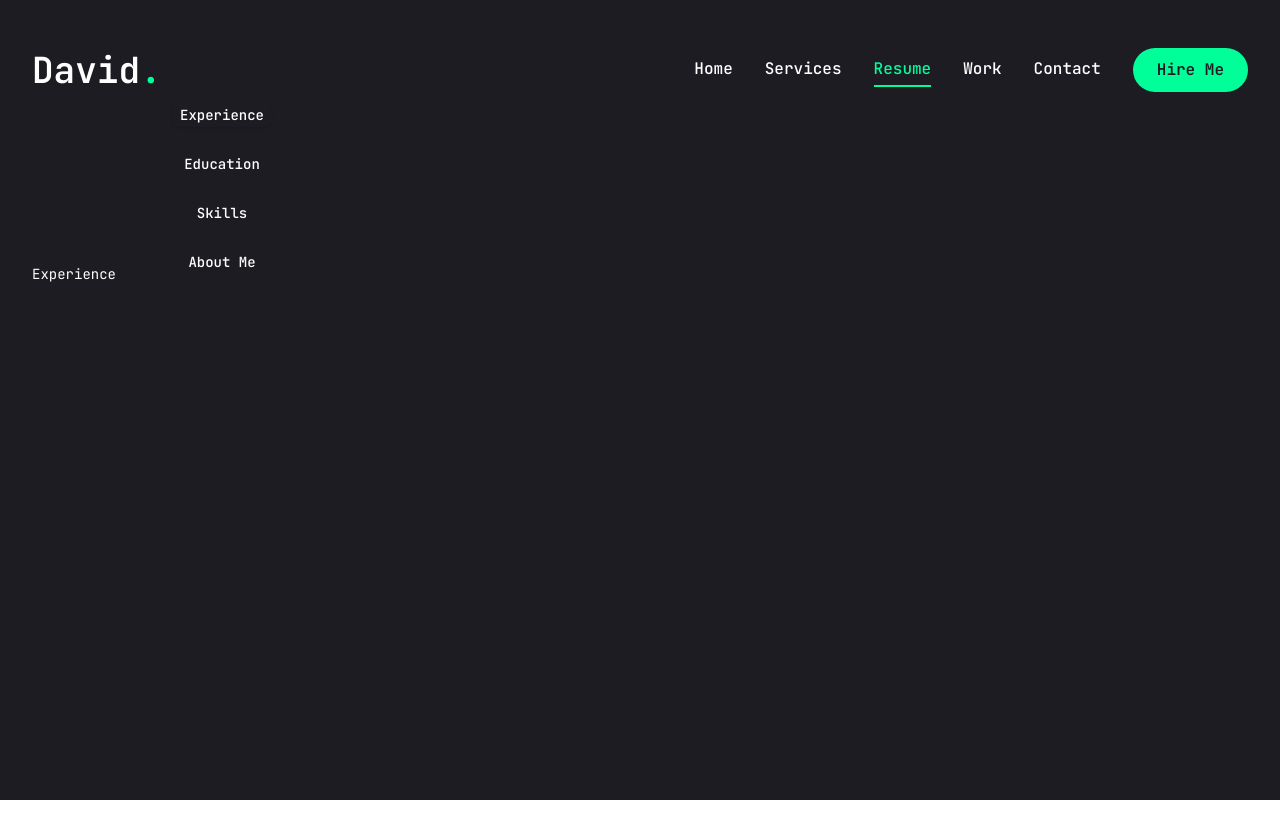
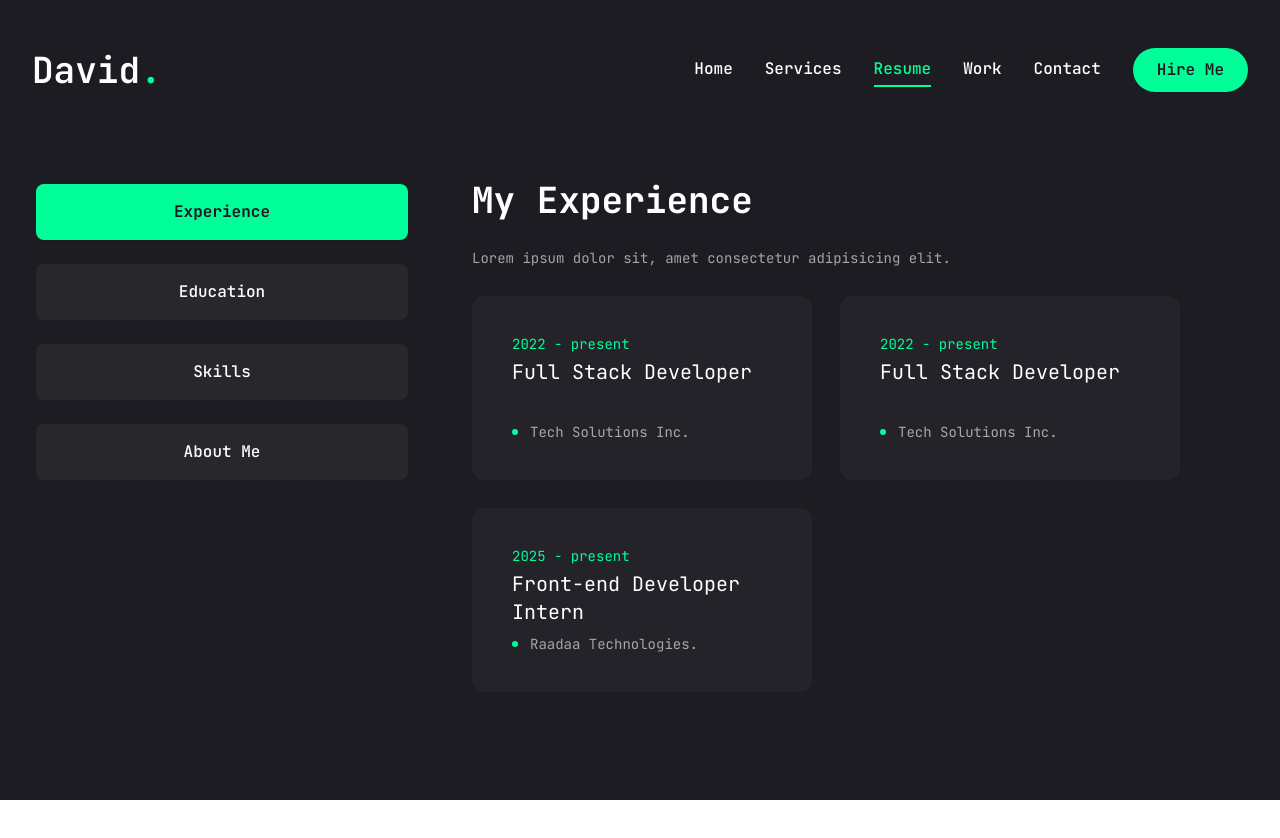
Before and after one commit to okoyedavid/my-portfolio, a Next.js app: page /resume in a window 1280 px wide. Shown: the top 838 px of the page. After the commit the page ends 800 px from the top, so only its background shows below. Built offline with nearby package versions, Linux system fonts and the light colour scheme.

Commit message:
created resume section

```diff
--- a/app/globals.css
+++ b/app/globals.css
@@ -45,5 +45,5 @@
 }
 
 .text-outline-hover {
-  -webkit-text-stroke: 1px red;
+  -webkit-text-stroke: 1px green;
 }
--- a/app/resume/page.tsx
+++ b/app/resume/page.tsx
@@ -1,14 +1,7 @@
 "use client";
-import {
-  FaHtml5,
-  FaCss3,
-  FaJs,
-  FaReact,
-  FaFigma,
-  FaNodeJs,
-} from "react-icons/fa";
+import { FaCss3, FaHtml5, FaJs, FaNodeJs, FaReact } from "react-icons/fa";
 
-import { SiTailwindcss, SiNextdotjs } from "react-icons/si";
+import { SiNextdotjs, SiTailwindcss } from "react-icons/si";
 
 //about data
 
@@ -18,7 +11,7 @@ const about = {
   info: [
     {
       fieldName: "Name",
-      filedValue: "Luke Coleman",
+      filedValue: "David Okoye",
     },
 
     {
@@ -71,7 +64,7 @@ const experience = {
   ],
 };
 
-const eduction = {
+const education = {
   icon: "/assets/resume/cap.svg",
   title: "My Education",
   description: "Lorem ipsum dolor sit, amet consectetur adipisicing elit. ",
@@ -149,7 +142,7 @@ import {
 } from "@/components/ui/tooltip";
 
 import { ScrollArea } from "@/components/ui/scroll-area";
-import { easeIn, motion } from "framer-motion";
+import { motion } from "framer-motion";
 
 const Resume = () => {
   return (
@@ -173,21 +166,128 @@ const Resume = () => {
             <TabsTrigger value="about">About Me</TabsTrigger>
           </TabsList>
 
-          <div className="min-h-[70vh]">
+          <div className="min-h-[70vh] ">
             <TabsContent value="experience" className="w-full">
-              Experience{" "}
+              <div className="flex flex-col gap-7 text-center xl:text-left">
+                <h3 className="text-4xl font-bold">{experience.title}</h3>
+                <p className="max-w-150 text-white/60 mx-auto xl:mx-0 ">
+                  {experience.description}
+                </p>
+
+                <ScrollArea className="h-100 ">
+                  <ul className=" grid grid-cols-1 lg:grid-cols-2 gap-7 ">
+                    {experience.items.map((item, index) => {
+                      return (
+                        <li
+                          key={index}
+                          className="bg-[#232329] h-46 flex flex-col justify-center items-center lg:items-start gap-1 py-6 px-10 rounded-xl "
+                        >
+                          <span className="text-accent">{item.duration}</span>
+
+                          <h3 className="text-xl max-w-65 min-h-15 text-center lg:text-left ">
+                            {item.position}
+                          </h3>
+
+                          <div className="flex items-center gap-3 ">
+                            <span className="w-1.5 h-1.5 rounded-full bg-accent"></span>
+                            <p className="text-white/60 ">{item.company}</p>
+                          </div>
+                        </li>
+                      );
+                    })}
+                  </ul>
+                </ScrollArea>
+              </div>
             </TabsContent>
 
             <TabsContent value="education" className="w-full">
-              Education
+              <div className="flex flex-col gap-7 text-center xl:text-left">
+                <h3 className="text-4xl font-bold">{education.title}</h3>
+                <p className="max-w-150 text-white/60 mx-auto xl:mx-0 ">
+                  {education.description}
+                </p>
+
+                <ScrollArea className="h-100 ">
+                  <ul className=" grid grid-cols-1 lg:grid-cols-2 gap-7 ">
+                    {education.items.map((item, index) => {
+                      return (
+                        <li
+                          key={index}
+                          className="bg-[#232329] h-46 flex flex-col justify-center items-center lg:items-start gap-1 py-6 px-10 rounded-xl "
+                        >
+                          <span className="text-accent">{item.duration}</span>
+
+                          <h3 className="text-xl max-w-65 min-h-15 text-center lg:text-left ">
+                            {item.degree}
+                          </h3>
+
+                          <div className="flex items-center gap-3 ">
+                            <span className="w-1.5 h-1.5 rounded-full bg-accent"></span>
+                            <p className="text-white/60 ">{item.institution}</p>
+                          </div>
+                        </li>
+                      );
+                    })}
+                  </ul>
+                </ScrollArea>
+              </div>
             </TabsContent>
 
-            <TabsContent value="skills" className="w-full">
-              Skills
+            <TabsContent value="skills" className="w-full h-full">
+              <div className="flex flex-col gap-7">
+                <div className="flex flex-col gap-7  text-center xl:text-left ">
+                  <h3 className="text-4xl font-bold "> {skills.title} </h3>
+                  <p className="max-w-150 text-white/60 mx-auto xl:mx-0">
+                    {skills.description}
+                  </p>
+                </div>
+
+                <ul className="grid grid-cols-2 sm:grid-cols-3 md:grid-cols-4 gap-4 xl:gap-7 ">
+                  {skills.skillList.map((skill, index) => (
+                    <li key={index}>
+                      <TooltipProvider delayDuration={100}>
+                        <Tooltip>
+                          <TooltipTrigger className="w-full h-37.5 bg-[#232329] rounded-xl flex justify-center items-center group">
+                            <div className="text-6xl group-hover:text-accent transition-all duration-300">
+                              {skill.icon}
+                            </div>
+                          </TooltipTrigger>
+
+                          <TooltipContent>
+                            <p className="capitalize">{skill.name}</p>
+                          </TooltipContent>
+                        </Tooltip>
+                      </TooltipProvider>
+                    </li>
+                  ))}
+                </ul>
+              </div>
             </TabsContent>
 
-            <TabsContent value="about" className="w-full">
-              About{" "}
+            <TabsContent
+              value="about"
+              className="w-full text-center xl:text-left"
+            >
+              <div className="flex flex-col gap-7 ">
+                <h3 className="text-4xl font-bold ">{about.title}</h3>
+                <p className="max-w-150 text-white/60 mx-auto xl:mx-0">
+                  {about.description}
+                </p>
+
+                <ul className="grid grid-cols-1 xl:grid-cols-2 gap-y-6 max-w-154 mx-auto xl:mx-0">
+                  {about.info.map((item, index) => {
+                    return (
+                      <li
+                        className="flex items-center justify-center xl:justify-start gap-4 "
+                        key={index}
+                      >
+                        <span className="text-white/60">{item.fieldName} </span>
+                        <span className="text-xl">{item.filedValue}</span>
+                      </li>
+                    );
+                  })}
+                </ul>
+              </div>
             </TabsContent>
           </div>
         </Tabs>
--- a/components/ui/tabs.tsx
+++ b/components/ui/tabs.tsx
@@ -1,10 +1,10 @@
-"use client"
+"use client";
 
-import * as React from "react"
-import { cva, type VariantProps } from "class-variance-authority"
-import { Tabs as TabsPrimitive } from "radix-ui"
+import * as React from "react";
+import { cva, type VariantProps } from "class-variance-authority";
+import { Tabs as TabsPrimitive } from "radix-ui";
 
-import { cn } from "@/lib/utils"
+import { cn } from "@/lib/utils";
 
 function Tabs({
   className,
@@ -15,29 +15,23 @@ function Tabs({
     <TabsPrimitive.Root
       data-slot="tabs"
       data-orientation={orientation}
-      className={cn(
-        "group/tabs flex gap-2 data-horizontal:flex-col",
-        className
-      )}
+      className={cn("group/tabs flex gap-2 ", className)}
       {...props}
     />
-  )
+  );
 }
 
-const tabsListVariants = cva(
-  "group/tabs-list inline-flex w-fit items-center justify-center rounded-lg p-[3px] text-oklch(0.556 0 0) group-data-horizontal/tabs:h-8 group-data-vertical/tabs:h-fit group-data-vertical/tabs:flex-col data-[variant=line]:rounded-none dark:text-oklch(0.708 0 0)",
-  {
+const tabsListVariants = cva("inline-flex h-auto rounded-md p-1 text-primary", {
   variants: {
     variant: {
-        default: "bg-oklch(0.97 0 0) dark:bg-oklch(0.269 0 0)",
+      default: "",
       line: "gap-1 bg-transparent",
     },
   },
   defaultVariants: {
     variant: "default",
   },
-  }
-)
+});
 
 function TabsList({
   className,
@@ -52,7 +46,7 @@ function TabsList({
       className={cn(tabsListVariants({ variant }), className)}
       {...props}
     />
-  )
+  );
 }
 
 function TabsTrigger({
@@ -63,15 +57,16 @@ function TabsTrigger({
     <TabsPrimitive.Trigger
       data-slot="tabs-trigger"
       className={cn(
-        "relative inline-flex h-[calc(100%-1px)] flex-1 items-center justify-center gap-1.5 rounded-md border border-oklch(0.922 0 0) border-transparent px-1.5 py-0.5 text-sm font-medium whitespace-nowrap text-oklch(0.145 0 0)/60 transition-all group-data-vertical/tabs:w-full group-data-vertical/tabs:justify-start hover:text-oklch(0.145 0 0) focus-visible:border-oklch(0.708 0 0) focus-visible:ring-[3px] focus-visible:ring-oklch(0.708 0 0)/50 focus-visible:outline-1 focus-visible:outline-ring disabled:pointer-events-none disabled:opacity-50 dark:text-oklch(0.556 0 0) dark:hover:text-oklch(0.145 0 0) group-data-[variant=default]/tabs-list:data-active:shadow-sm group-data-[variant=line]/tabs-list:data-active:shadow-none [&_svg]:pointer-events-none [&_svg]:shrink-0 [&_svg:not([class*='size-'])]:size-4 dark:border-oklch(1 0 0 / 10%) dark:text-oklch(0.985 0 0)/60 dark:hover:text-oklch(0.985 0 0) dark:focus-visible:border-oklch(0.556 0 0) dark:focus-visible:ring-oklch(0.556 0 0)/50 dark:dark:text-oklch(0.708 0 0) dark:dark:hover:text-oklch(0.985 0 0)",
-        "group-data-[variant=line]/tabs-list:bg-transparent group-data-[variant=line]/tabs-list:data-active:bg-transparent dark:group-data-[variant=line]/tabs-list:data-active:border-transparent dark:group-data-[variant=line]/tabs-list:data-active:bg-transparent",
-        "data-active:bg-oklch(1 0 0) data-active:text-oklch(0.145 0 0) dark:data-active:border-oklch(0.922 0 0) dark:data-active:bg-oklch(0.922 0 0)/30 dark:data-active:text-oklch(0.145 0 0) dark:data-active:bg-oklch(0.145 0 0) dark:data-active:text-oklch(0.985 0 0) dark:dark:data-active:border-oklch(1 0 0 / 15%) dark:dark:data-active:bg-oklch(1 0 0 / 15%)/30 dark:dark:data-active:text-oklch(0.985 0 0)",
-        "after:absolute after:bg-oklch(0.145 0 0) after:opacity-0 after:transition-opacity group-data-horizontal/tabs:after:inset-x-0 group-data-horizontal/tabs:after:bottom-[-5px] group-data-horizontal/tabs:after:h-0.5 group-data-vertical/tabs:after:inset-y-0 group-data-vertical/tabs:after:-right-1 group-data-vertical/tabs:after:w-0.5 group-data-[variant=line]/tabs-list:data-active:after:opacity-100 dark:after:bg-oklch(0.985 0 0)",
-        className
+        // "relative inline-flex h-[calc(100%-1px)] flex-1 items-center justify-center gap-1.5 rounded-md border border-oklch(0.922 0 0) border-transparent px-1.5 py-0.5 text-sm font-medium whitespace-nowrap text-oklch(0.145 0 0)/60 transition-all group-data-vertical/tabs:w-full group-data-vertical/tabs:justify-start hover:text-oklch(0.145 0 0) focus-visible:border-oklch(0.708 0 0) focus-visible:ring-[3px] focus-visible:ring-oklch(0.708 0 0)/50 focus-visible:outline-1 focus-visible:outline-ring disabled:pointer-events-none disabled:opacity-50 dark:text-oklch(0.556 0 0) dark:hover:text-oklch(0.145 0 0) group-data-[variant=default]/tabs-list:data-active:shadow-sm group-data-[variant=line]/tabs-list:data-active:shadow-none [&_svg]:pointer-events-none [&_svg]:shrink-0 [&_svg:not([class*='size-'])]:size-4 dark:border-oklch(1 0 0 / 10%) dark:text-oklch(0.985 0 0)/60 dark:hover:text-oklch(0.985 0 0) dark:focus-visible:border-oklch(0.556 0 0) dark:focus-visible:ring-oklch(0.556 0 0)/50 dark:dark:text-oklch(0.708 0 0) dark:dark:hover:text-oklch(0.985 0 0)",
+        // "group-data-[variant=line]/tabs-list:bg-transparent group-data-[variant=line]/tabs-list:data-active:bg-transparent dark:group-data-[variant=line]/tabs-list:data-active:border-transparent dark:group-data-[variant=line]/tabs-list:data-active:bg-transparent",
+        // "data-active:bg-oklch(1 0 0) data-active:text-oklch(0.145 0 0) dark:data-active:border-oklch(0.922 0 0) dark:data-active:bg-oklch(0.922 0 0)/30 dark:data-active:text-oklch(0.145 0 0) dark:data-active:bg-oklch(0.145 0 0) dark:data-active:text-oklch(0.985 0 0) dark:dark:data-active:border-oklch(1 0 0 / 15%) dark:dark:data-active:bg-oklch(1 0 0 / 15%)/30 dark:dark:data-active:text-oklch(0.985 0 0)",
+        // "after:absolute after:bg-oklch(0.145 0 0) after:opacity-0 after:transition-opacity group-data-horizontal/tabs:after:inset-x-0 group-data-horizontal/tabs:after:bottom-[-5px] group-data-horizontal/tabs:after:h-0.5 group-data-vertical/tabs:after:inset-y-0 group-data-vertical/tabs:after:-right-1 group-data-vertical/tabs:after:w-0.5 group-data-[variant=line]/tabs-list:data-active:after:opacity-100 dark:after:bg-oklch(0.985 0 0)",
+        // className,
+        "inline-flex items-center w-full bg-[#27272c] justify-center whitespace-nowrap text-white rounded-lg p-3 text-balance font-medium ring-offset-white transition-all disabled:pointer-events-none disabled:opacity-50 data-[state=active]:bg-accent data-[state=active]:text-primary data-[state=active]:font-bold data-[state=active]:shadow-sm",
       )}
       {...props}
     />
-  )
+  );
 }
 
 function TabsContent({
@@ -84,7 +79,7 @@ function TabsContent({
       className={cn("flex-1 text-sm outline-none", className)}
       {...props}
     />
-  )
+  );
 }
 
-export { Tabs, TabsList, TabsTrigger, TabsContent, tabsListVariants }
+export { Tabs, TabsList, TabsTrigger, TabsContent, tabsListVariants };
```
Also changed, not shown: components/ui/scroll-area.tsx (+9 -9 lines). Lines whose indentation alone changed are shown as unchanged.
